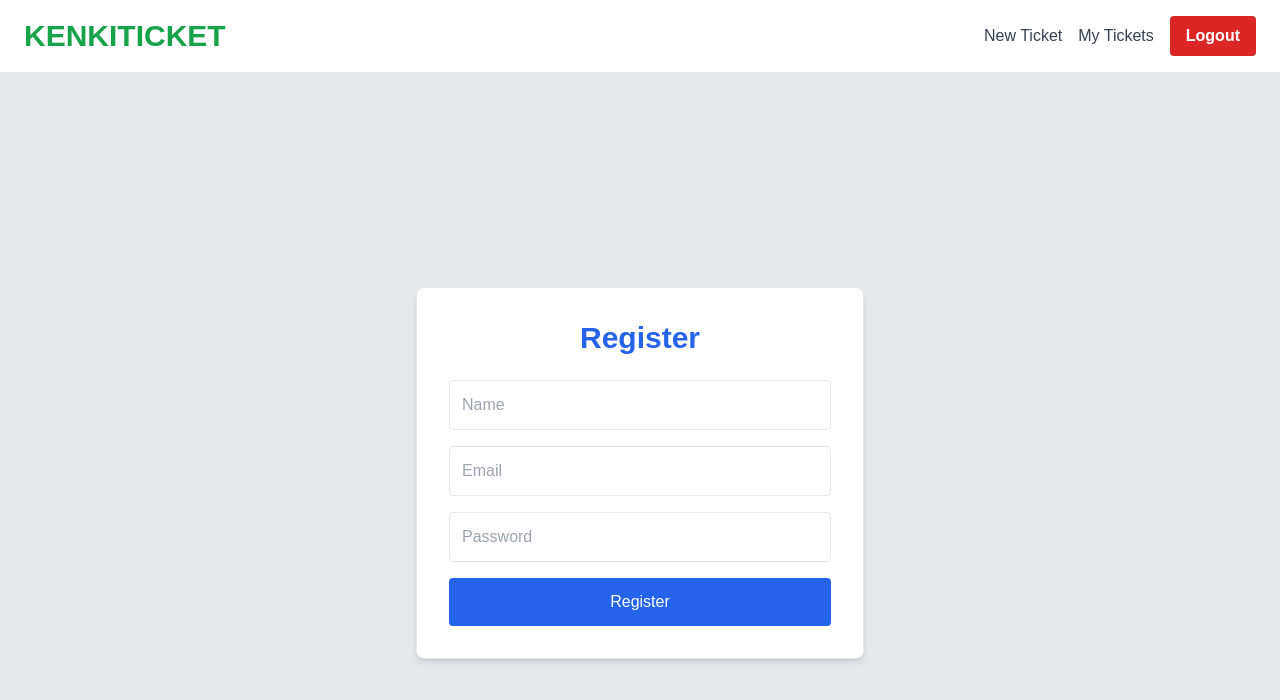
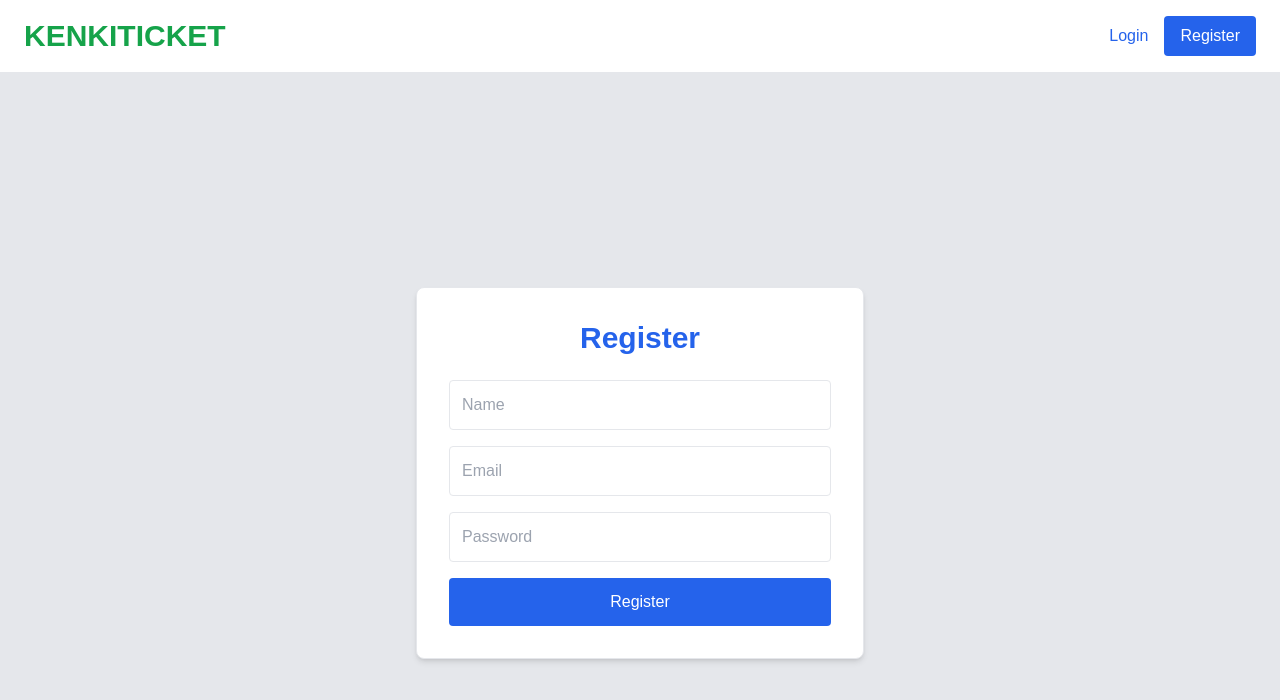
Before and after one commit to kennzuki/ticket-app, a Next.js app: page /register in a window 1280 px wide. Shown: the top 700 px of the page. Built offline with nearby package versions, Linux system fonts and the light colour scheme; no server answers.

Commit message:
log out user and debugging navbar ui then redirecting to login page

```diff
--- a/app/components/LogoutButton.tsx
+++ b/app/components/LogoutButton.tsx
@@ -1,8 +1,27 @@
+'use client'
+import { useActionState, useEffect } from "react";
+import { useRouter } from "next/navigation";
+import { logoutUser } from "@/lib/current-user";
+import { toast } from "sonner";
+
 const LogoutButton = () => {
+    const router = useRouter();
+    const initialState = { success: false, message: '' };
+    const [state, formAction] = useActionState(logoutUser, initialState);
+
+    useEffect(() => {
+          if (state.success) {
+        toast.success('logout successful');
+        router.push('/login');
+    } else if (state.message) {
+        toast.error(state.message);
+    }
+    }, [state, router]);
+
     return (
-        <div className="">
+        <form action={formAction} className="">
             <button className='bg-red-600 font-bold text-white px-4 py-2 rounded hover:bg-blue-700 transition'>Logout</button>
-        </div>
+        </form>
      );
 }
 
--- a/app/components/Navbar.tsx
+++ b/app/components/Navbar.tsx
@@ -2,8 +2,8 @@ import Link from 'next/link';
 import { getCurrentUser } from '@/lib/current-user';
 import LogoutButton from './LogoutButton';
 
-const Navbar = () => {
-  const user= getCurrentUser();
+const Navbar = async () => {
+  const user= await getCurrentUser();
   return (
     <nav className='bg-white border-b border-gray-200 px-6 py-4 flex justify-between items-center'>
       <div>
--- a/lib/auth.ts
+++ b/lib/auth.ts
@@ -1,3 +1,5 @@
+'use server'
+
 import { SignJWT, jwtVerify } from 'jose';
 import { cookies } from 'next/headers';
 
```
